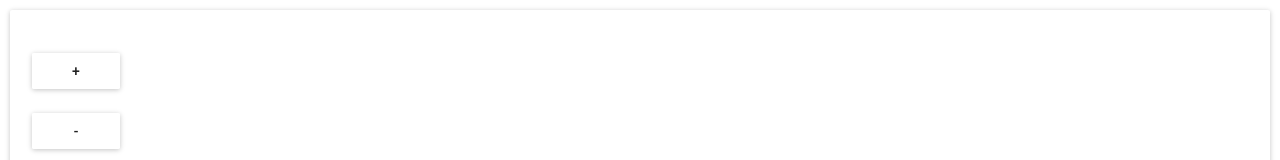
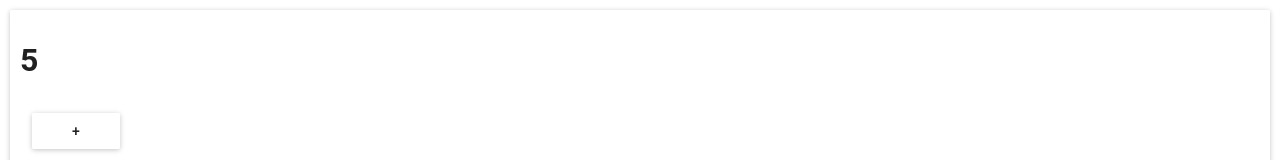
Before and after one commit to Edyta2801/exercises-reat, a React (Create React App) app: page / in a window 1280 px wide. Shown: the top 160 px of the page. Built offline with nearby package versions, Linux system fonts and the light colour scheme.

Commit message:
Counter with onClick

```diff
--- a/src/Counter.js
+++ b/src/Counter.js
@@ -7,6 +7,7 @@ class Counter extends React.Component {
 
 
         this.state = {
+            otherProps:'whatever',
             number: props.startNumber
         }
 
@@ -15,14 +16,14 @@ class Counter extends React.Component {
         return (
             <div>
                 <h1>
-                    {this.setState.number}
+                    {this.state.number}
                 </h1>
                 <Button
-                    onClick={() => alert('Works')}
+                    onClick={() => this.setState({number:this.state.number +1})}
                     label={'+'}
                 />
                 <Button
-                    onClick={() => alert('Works')}
+                    onClick={() =>this.setState({number:this.state.number -1})}
                     label={'-'}
                 />
             </div>
```
